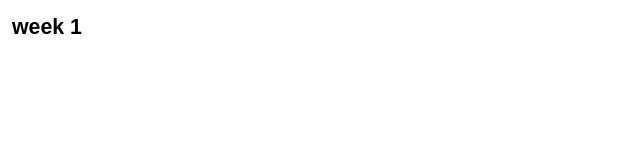
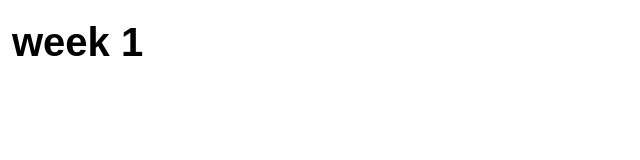
Before and after one commit to taylor-logan/week-widget, a plain HTML site: page index.html in a window 1280 px wide. Shown: the whole page, without its empty margins (0-640 px from the left). Drawn offline with Linux system fonts and the light colour scheme.

Commit message:
Update index.html

```diff
--- a/index.html
+++ b/index.html
@@ -5,7 +5,7 @@
       #lbl {
         display: flex;
         font-family: sans-serif;
-        font-size: 16pt;
+        font-size: 30pt;
         color: #000000;
         padding: 3px;
         border: 1px solid #ffffff;
```
